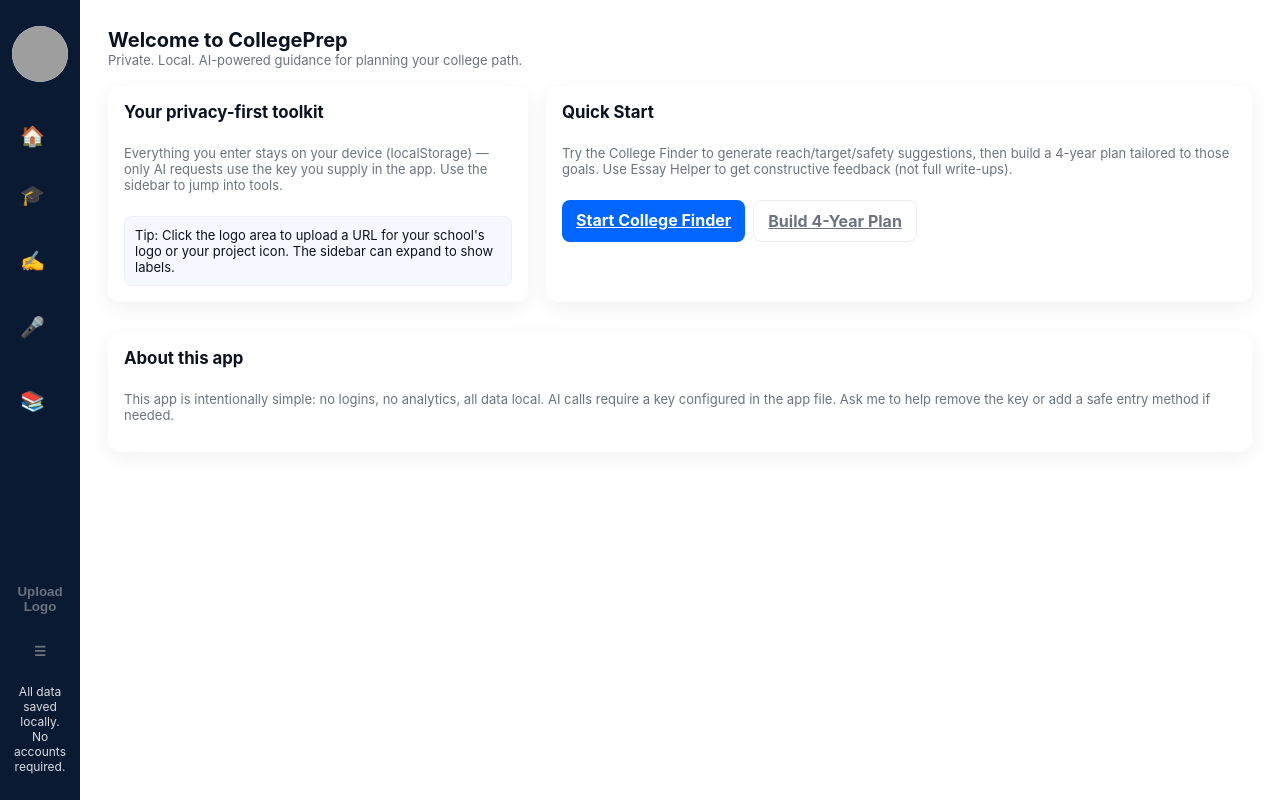
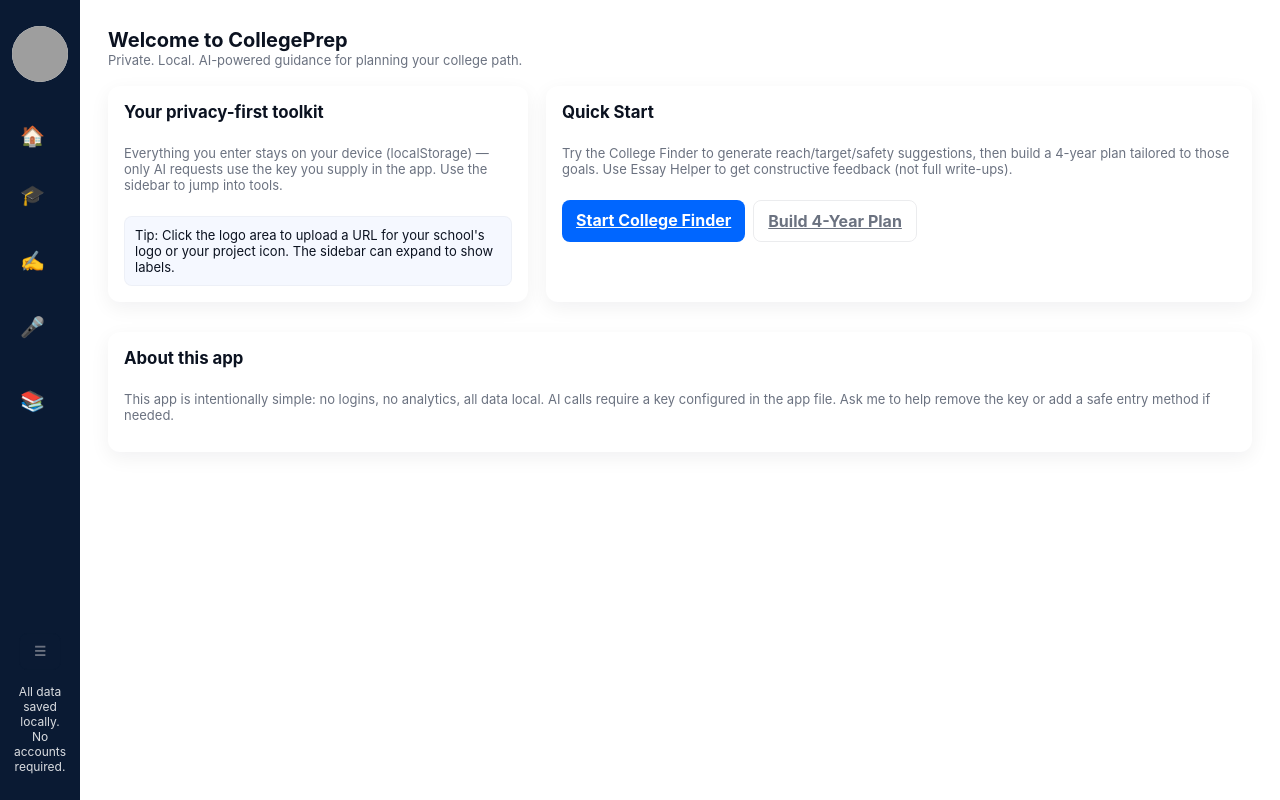
Before and after one commit to BI66IE619/prep-set, a plain HTML site: page index.html in a window 1280 px wide. Drawn offline with Linux system fonts and the light colour scheme; grey boxes are pictures that could not be loaded.

Commit message:
Update index.html

```diff
--- a/index.html
+++ b/index.html
@@ -22,7 +22,7 @@
       </nav>
 
       <div class="sidebar-footer">
-        <button class="btn ghost" onclick="promptLogo()">Upload Logo</button>
+        <!-- <button class="btn ghost" onclick="promptLogo()">Upload Logo</button> -->
         <button class="btn ghost" onclick="toggleSidebar()">☰</button>
         <div class="small-muted">All data saved locally. No accounts required.</div>
       </div>
```
